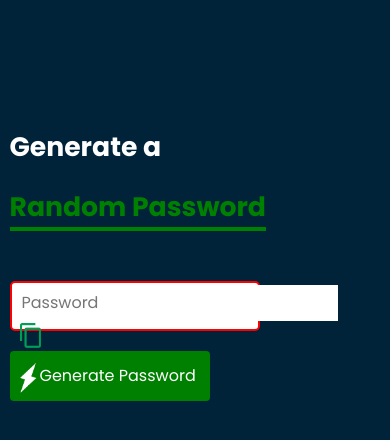
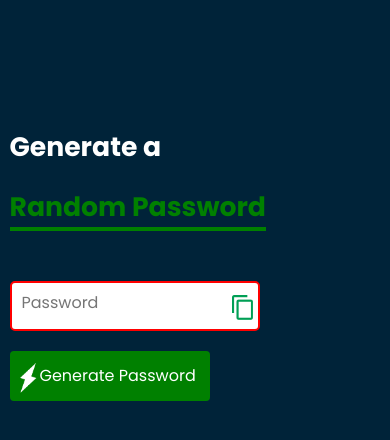
Before and after one commit to ar6686/Random-Password-Generator, a plain HTML site: page index.html in a window 390 px wide. Drawn offline with Linux system fonts and the light colour scheme.

Commit message:
responsive

```diff
--- a/style.css
+++ b/style.css
@@ -40,8 +40,8 @@ body {
 .password1 input {
     border: 0;
     outline: 0;
-    min-width: 90%;
-    min-height: 100%;
+    width: 90%;
+    height: 100%;
     margin-top: -8px;
     padding: 0px;
     font-size: medium;
```
